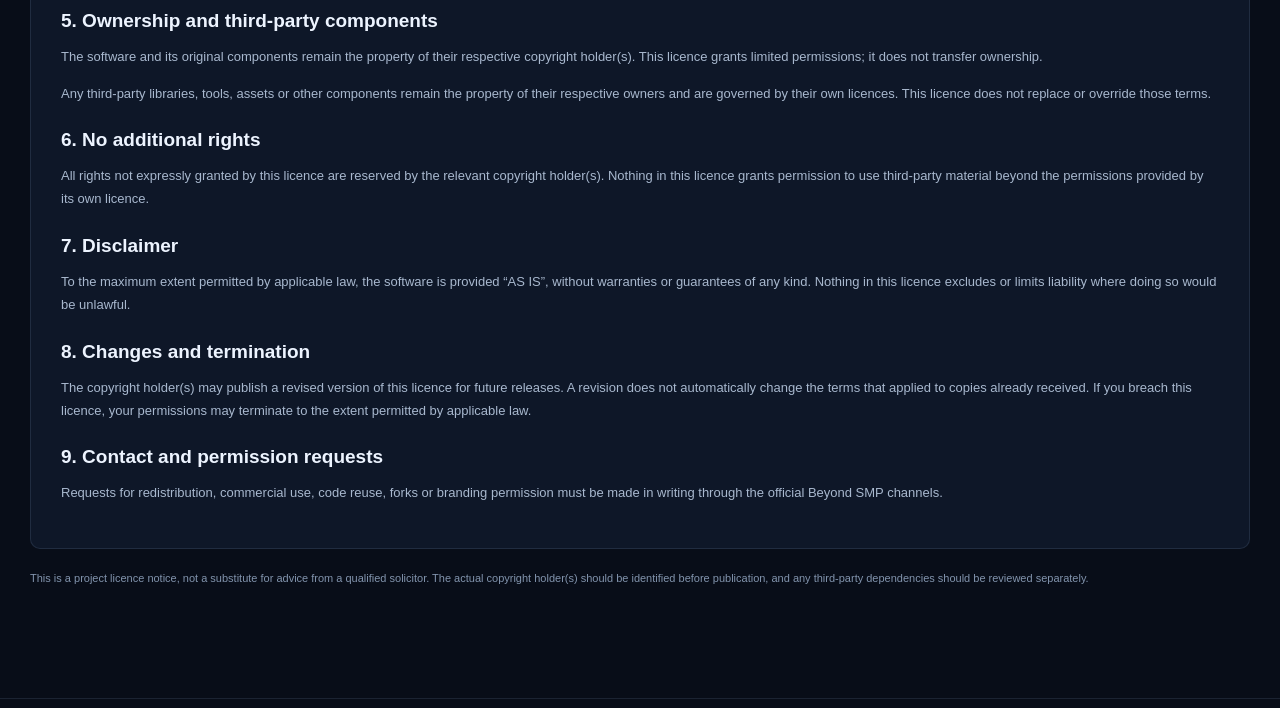
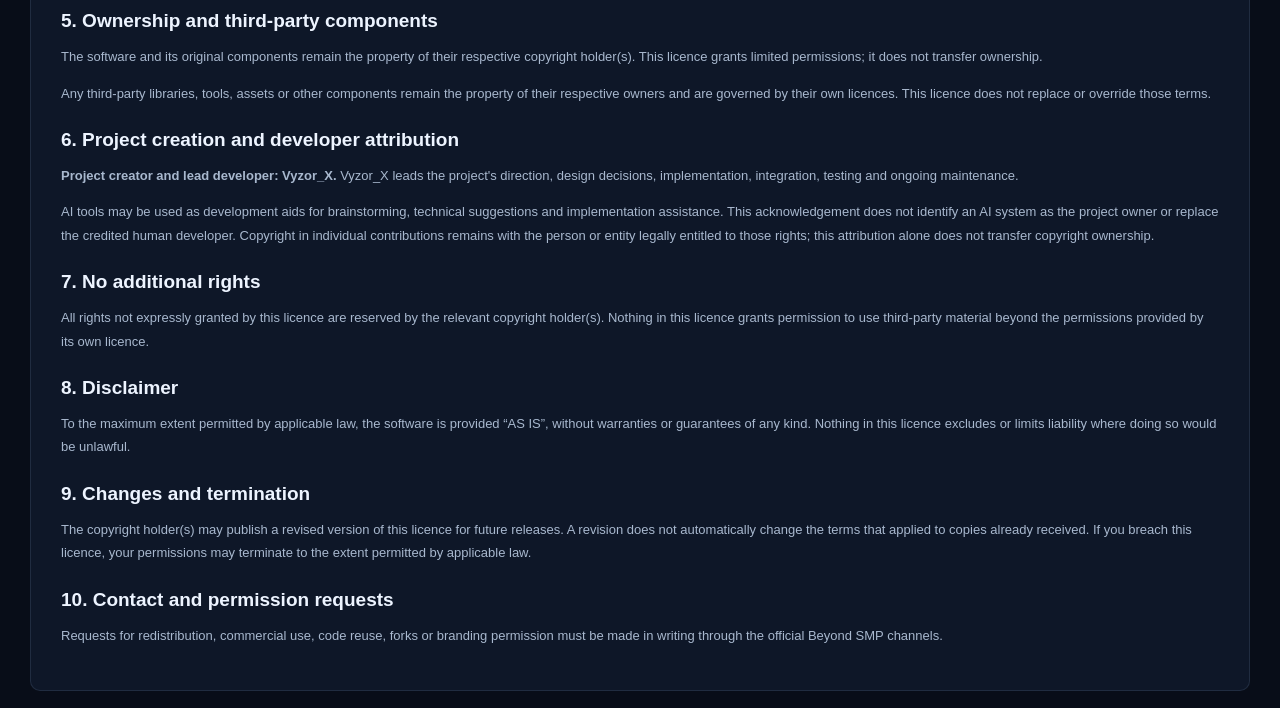
Before and after one commit to hmerr24-ui/Beyond-SMP-Licensing, a plain HTML site: page licenses/beyond-admin-panel.html in a window 1280 px wide. Shown: the part 1130-1838 px from the top of the page. Drawn offline with Linux system fonts and the light colour scheme.

Commit message:
Add Vyzor_X creator and developer attribution

```diff
--- a/licenses/beyond-admin-panel.html
+++ b/licenses/beyond-admin-panel.html
@@ -8,8 +8,9 @@
 <h2>3. Server authorisation</h2><p>You may only install or operate the software on a server that you own or are expressly authorised to administer. This licence does not grant access to, or permission to make changes on, any server or system belonging to another person.</p>
 <h2>4. Name, logo and branding</h2><p>This licence does not grant any right to use, reproduce, modify or distribute the Beyond Admin Panel logo or associated original branding artwork. Such artwork remains protected by the rights of its respective holder(s), and requires separate prior written permission for use.</p><p>No claim of exclusive ownership over the words “Beyond SMP” is made by this clause. Use of the name does not grant permission to use the logo, artwork or other protected branding.</p>
 <h2>5. Ownership and third-party components</h2><p>The software and its original components remain the property of their respective copyright holder(s). This licence grants limited permissions; it does not transfer ownership.</p><p>Any third-party libraries, tools, assets or other components remain the property of their respective owners and are governed by their own licences. This licence does not replace or override those terms.</p>
-<h2>6. No additional rights</h2><p>All rights not expressly granted by this licence are reserved by the relevant copyright holder(s). Nothing in this licence grants permission to use third-party material beyond the permissions provided by its own licence.</p>
-<h2>7. Disclaimer</h2><p>To the maximum extent permitted by applicable law, the software is provided “AS IS”, without warranties or guarantees of any kind. Nothing in this licence excludes or limits liability where doing so would be unlawful.</p>
-<h2>8. Changes and termination</h2><p>The copyright holder(s) may publish a revised version of this licence for future releases. A revision does not automatically change the terms that applied to copies already received. If you breach this licence, your permissions may terminate to the extent permitted by applicable law.</p>
-<h2>9. Contact and permission requests</h2><p>Requests for redistribution, commercial use, code reuse, forks or branding permission must be made in writing through the official Beyond SMP channels.</p></div><p class="licence-footnote">This is a project licence notice, not a substitute for advice from a qualified solicitor. The actual copyright holder(s) should be identified before publication, and any third-party dependencies should be reviewed separately.</p></main>
+<h2>6. Project creation and developer attribution</h2><p><strong>Project creator and lead developer: Vyzor_X.</strong> Vyzor_X leads the project's direction, design decisions, implementation, integration, testing and ongoing maintenance.</p><p>AI tools may be used as development aids for brainstorming, technical suggestions and implementation assistance. This acknowledgement does not identify an AI system as the project owner or replace the credited human developer. Copyright in individual contributions remains with the person or entity legally entitled to those rights; this attribution alone does not transfer copyright ownership.</p>
+<h2>7. No additional rights</h2><p>All rights not expressly granted by this licence are reserved by the relevant copyright holder(s). Nothing in this licence grants permission to use third-party material beyond the permissions provided by its own licence.</p>
+<h2>8. Disclaimer</h2><p>To the maximum extent permitted by applicable law, the software is provided “AS IS”, without warranties or guarantees of any kind. Nothing in this licence excludes or limits liability where doing so would be unlawful.</p>
+<h2>9. Changes and termination</h2><p>The copyright holder(s) may publish a revised version of this licence for future releases. A revision does not automatically change the terms that applied to copies already received. If you breach this licence, your permissions may terminate to the extent permitted by applicable law.</p>
+<h2>10. Contact and permission requests</h2><p>Requests for redistribution, commercial use, code reuse, forks or branding permission must be made in writing through the official Beyond SMP channels.</p></div><p class="licence-footnote">This is a project licence notice, not a substitute for advice from a qualified solicitor. The actual copyright holder(s) should be identified before publication, and any third-party dependencies should be reviewed separately.</p></main>
 <footer class="site-footer"><a class="brand footer-brand" href="../"><span class="brand-mark">B</span><span>BEYOND SMP <i>／ LICENSING</i></span></a><span>Licensing information published at beyond-smp.com · Rights remain with their respective holders.</span><a href="../">DIRECTORY ↑</a></footer></body></html>
```
